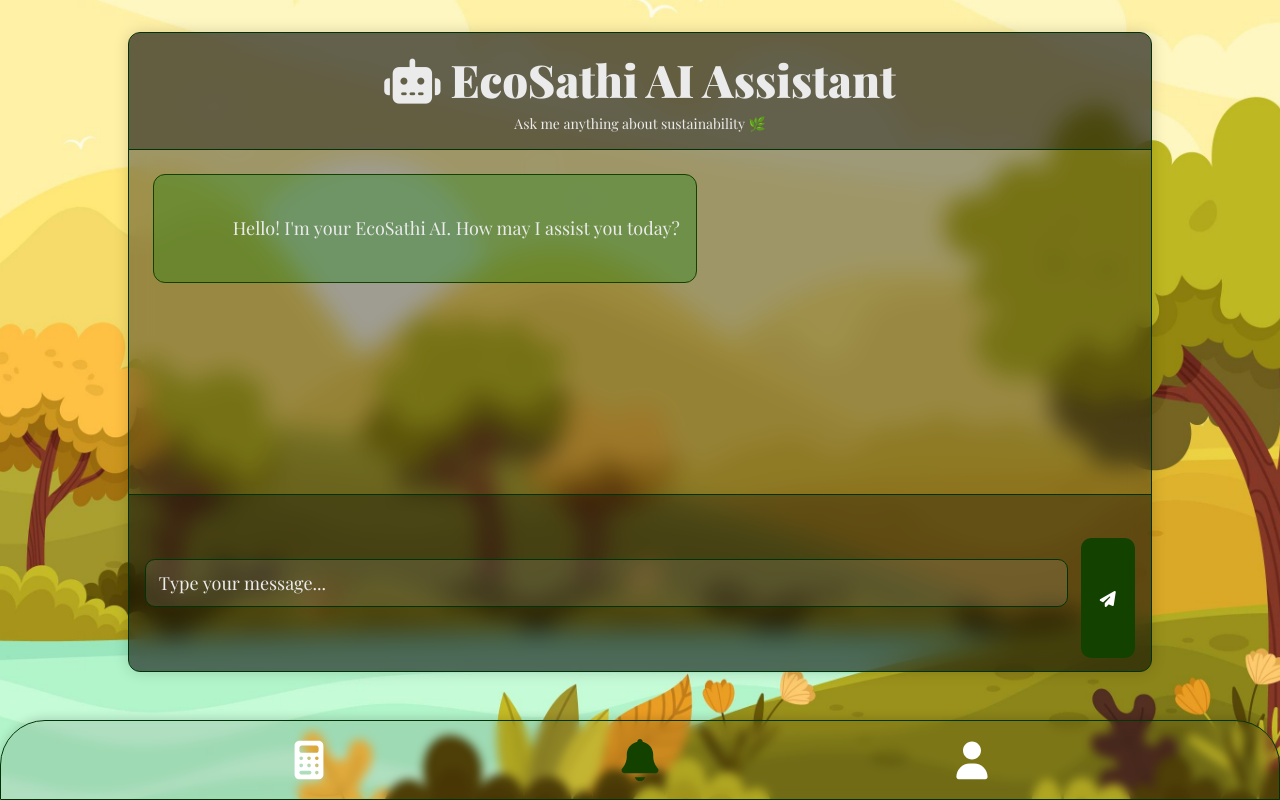
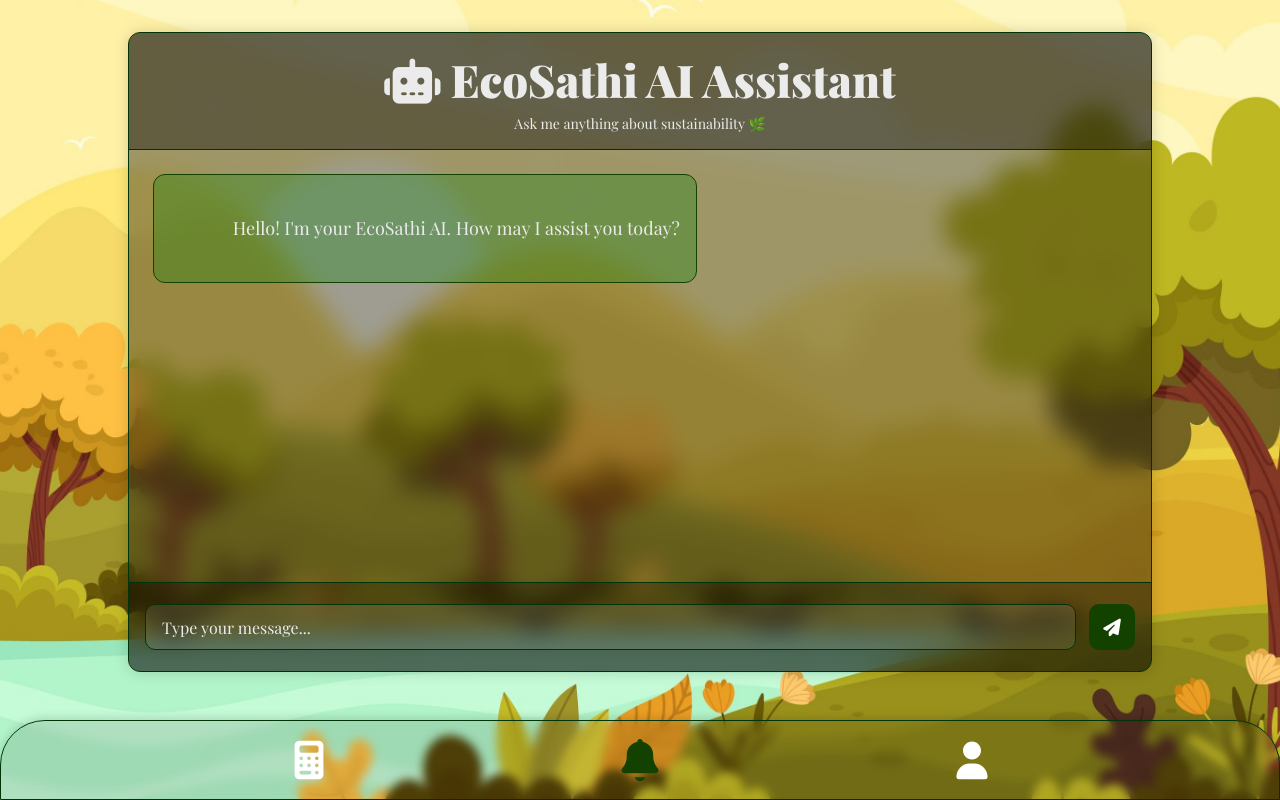
Before and after one commit to ARD395/CO2-Personal-Tracker, a plain HTML site: page index.html in a window 1280 px wide. Both pictures are taken after a click on the icon 640 px from the left and 760 px from the top of the page. Drawn offline with nearby package versions, Linux system fonts and the light colour scheme; a web font is replaced by a local one.

Commit message:
fix ai chat send button

```diff
--- a/styles.css
+++ b/styles.css
@@ -567,44 +567,69 @@ button:hover {
   text-align: left;
 }
 
+/* --- Chat Input Area --- */
 .chat-input-area {
   display: flex;
   align-items: center;
+  justify-content: space-between;
   padding: 0.8rem 1rem;
   border-top: 1px solid var(--border-color);
   background-color: rgba(0, 0, 0, 0.3);
+  gap: 0.8rem;
+  box-sizing: border-box;
 }
 
+/* --- Input Box --- */
 .chat-input-area input {
   flex: 1;
   background-color: rgba(255, 255, 255, 0.1);
   border: 1px solid var(--border-color);
   color: var(--secondary-font-color);
   font-family: 'Playfair Display', serif;
-  font-size: 18px;
-  padding: 0.8rem;
+  font-size: 16px;
+  padding: 0.7rem 1rem;
   border-radius: 10px;
   outline: none;
+  height: 46px; /* consistent height */
+  line-height: 1;
+  box-sizing: border-box;
 }
 
 .chat-input-area input::placeholder {
   color: var(--secondary-font-color);
 }
 
+/* --- Send Button --- */
 .chat-input-area button {
+  display: flex;
+  align-items: center;
+  justify-content: center;
   background-color: var(--accent-color);
   border: none;
-  color: white;
-  padding: 0.8rem 1.2rem;
-  margin-left: 0.8rem;
+  color: #fff;
   border-radius: 10px;
   cursor: pointer;
-  transition: background-color 0.3s ease;
+  transition: all 0.3s ease;
+  width: 46px;  /* matches input height */
+  height: 46px; /* matches input height exactly */
+  font-size: 1.1rem;
+  line-height: 1;
+  padding: 0;
+  margin: 0;
+  box-sizing: border-box;
+  vertical-align: middle;
+}
+
+.chat-input-area button i {
+  pointer-events: none; /* avoids click issues */
+  transform: translateY(1px); /* fine vertical centering of icon */
 }
 
 .chat-input-area button:hover {
   background-color: var(--hover-color);
+  transform: scale(1.05);
 }
+
 
 .chat-box::-webkit-scrollbar {
   width: 8px;
```
